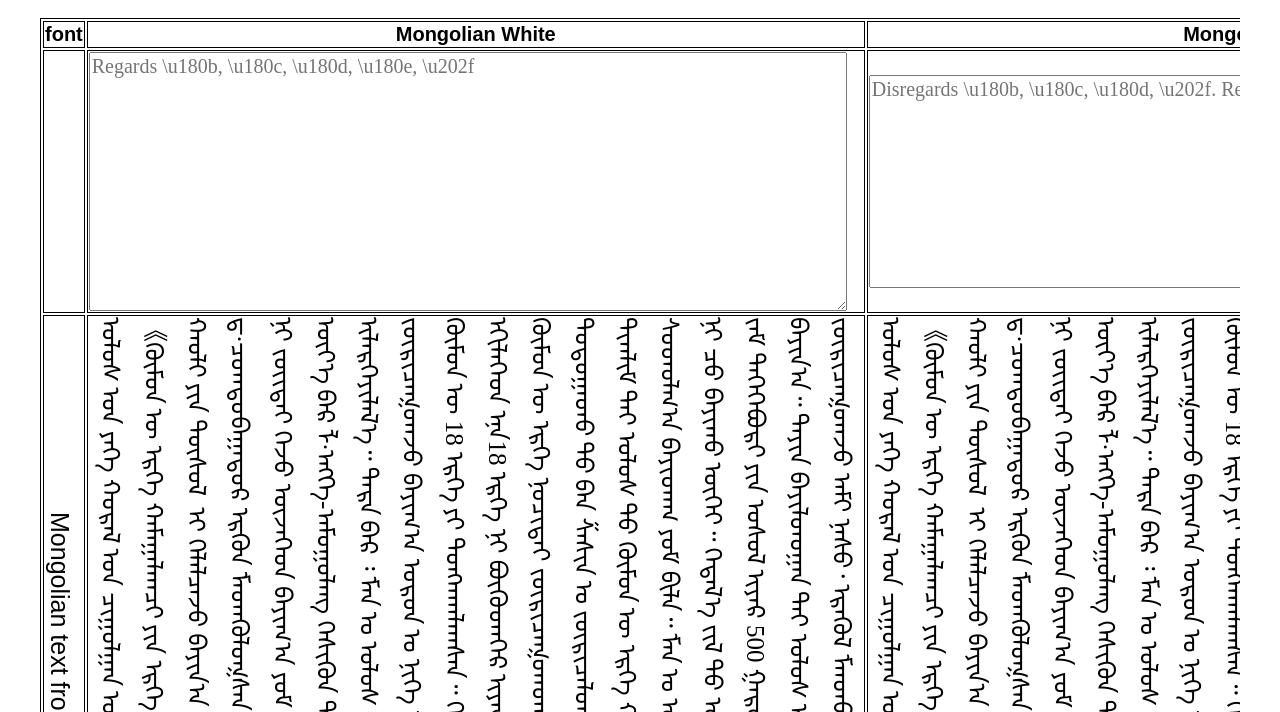
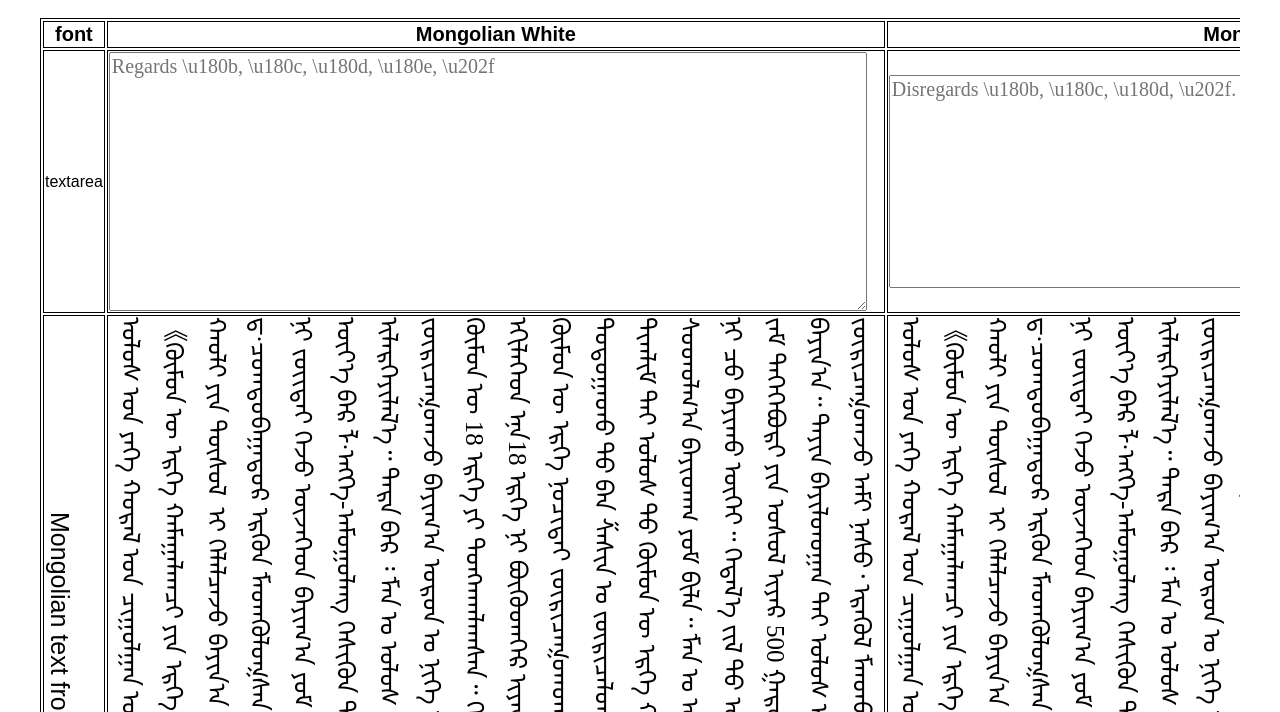
Before and after one commit to victorlee/Mongolian-White-Mongolian-Test-font-format-comparison, a plain HTML site: page index.html in a window 1280 px wide. Shown: the part 88-800 px from the top of the page. Drawn offline with Linux system fonts and the light colour scheme; a web font is replaced by a local one.

Commit message:
Update index.html

```diff
--- a/index.html
+++ b/index.html
@@ -37,7 +37,7 @@ writing-mode: vertical-lr;
 </thead>
 <tbody>
   <tr>
-    <td></td>
+    <td>textarea</td>
     <td><textarea rows="11" class="mw" placeholder="Regards \u180b, \u180c, \u180d, \u180e, \u202f"></textarea></td>
     <td><textarea rows="9" class="mt" placeholder="Disregards \u180b, \u180c, \u180d, \u202f. Regards \u180e"></textarea></td>
   </tr>
```
